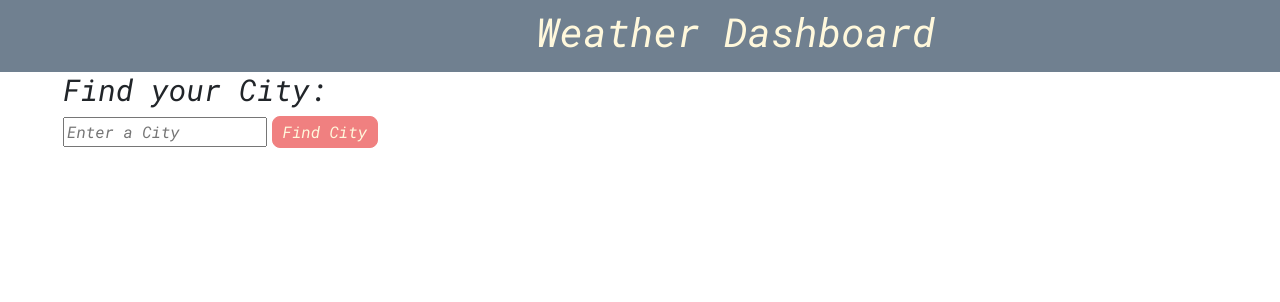
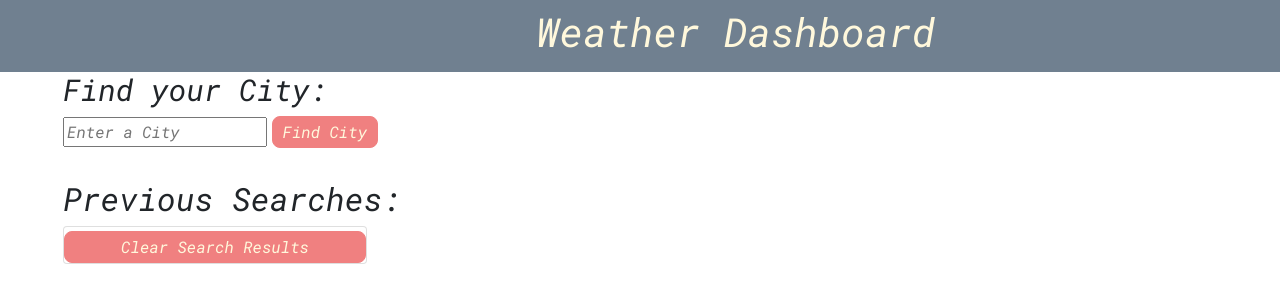
Before and after one commit to codymichaud/weather.dashboard, a plain HTML site: page index.html in a window 1280 px wide. Drawn offline with nearby package versions, Linux system fonts and the light colour scheme.

Commit message:
added city search, container to display previous searches and a button to clear previous searches

```diff
--- a/index.html
+++ b/index.html
@@ -23,17 +23,16 @@
             <div class="col-12 ml-5 mb-3">
                 <input type="text" class="subject" placeholder="Enter a City" id="font"></input>
                 <button class="search" id="font">Find City</button>
-
             </div>
-
-
-
-
-
+            <h2 class="ml-5 mt-3 col-12" id="font">Previous Searches:</h2>
+            <div class="col-12 mb-3 ml-5">
+                <div class="card" style="width: 19rem;">
+                    <ul class="list-group list-group-flush prev-list">
+                        <button class="clear mt-1" id="font">Clear Search Results</button>
+                    </ul>
+                </div>
+            </div>
         </div>
-
-
-
     </div>
 
 
```
